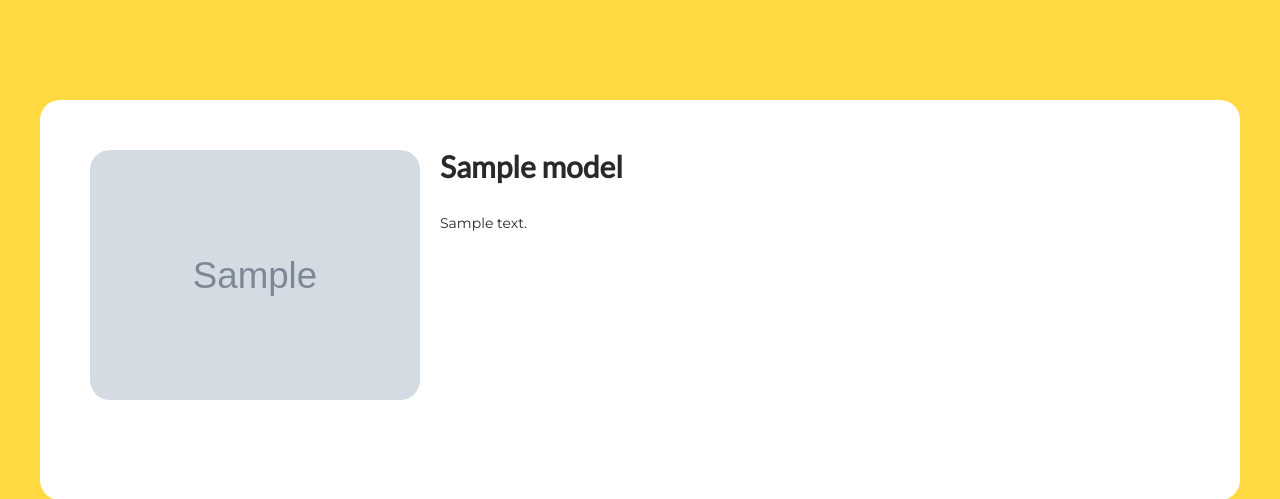
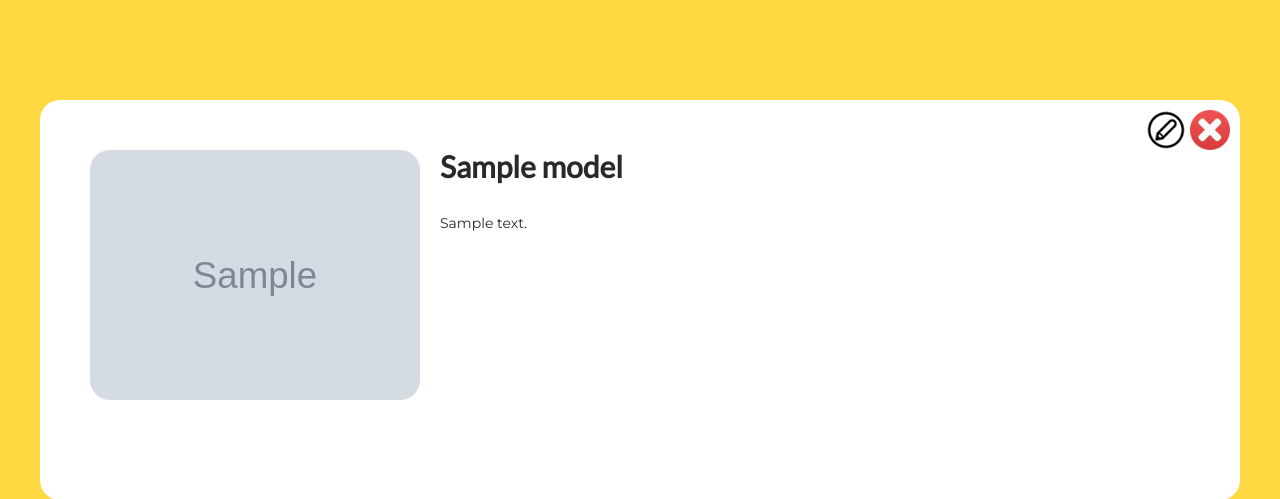
Before and after one commit to Litvinka/Portfolio, a Yii app: template views/elements/view.php in a window 1280 px wide. Shown: the part 81-580 px from the top of the page. Run offline with PHP 8.4 and a stand-in for Yii, Linux system fonts and the light colour scheme; the template is opened without the code that fills it: most values are stand-ins (such as "Sample title", 1, 10 or a date in 2020); grey boxes marked "Sample" are stand-in pictures; data that the repository does not hold is empty; some libraries are stand-ins or nearby versions.

Commit message:
11.07.2019

```diff
--- a/controllers/UsersController.php
+++ b/controllers/UsersController.php
@@ -41,6 +41,9 @@ class UsersController extends Controller
     public function actionAbout($id){
         $model = User::find()->where(['id'=>$id])->one();
         $profession = Profession::find()->where(['user_id' => $id])->all();
+        if(Yii::$app->user->isGuest || Yii::$app->user->identity->id!=$model->id){
+            $profession = Profession::find()->where(['user_id' => $id, 'visibility_id' => '1'])->all();
+        }
     	return $this->render('about', [
             'model' => $model, 'profession'=>$profession,
         ]);
--- a/views/elements/view.php
+++ b/views/elements/view.php
@@ -15,6 +15,11 @@ $this->params['breadcrumbs'][] = $this->title;
 
 <div class="details-prof">
 
+    <div class="element-group-btn">
+         <a href="<?=Url::to(['element/create','id'=>$model->id])?>"><img src="/portfolio/web/files/edit.png"></a>
+         <a href="<?=Url::to(['element/delete','id'=>$model->id])?>"><img src="/portfolio/web/files/delete.png"></a>
+    </div>
+
     <div class="details-prof-photos" >
         <div class="prof-l-img" style="background-image:url(<?=Html::encode($model->main_photo)?>)"></div>
         <div class="prof-s-img"></div>
--- a/web/css/site.css
+++ b/web/css/site.css
@@ -335,6 +335,7 @@ div.profession-list-block{
     border-radius: 20px;
     justify-content: space-between;
     background-color: white;
+    position: relative;
 }
 .details-prof-photos{
     display: flex;
@@ -357,6 +358,15 @@ div.profession-list-block{
 .details-prof-about h2{
     color: #292929;
     text-align: left;
+}
+.element-group-btn{
+    position: absolute;
+    top: 10px;
+    right: 10px;
+}
+.element-group-btn img{
+    width:40px;
+    height:40px;
 }
 /*Element page*/
 
```
Also changed, not shown: web/files/delete.png (added), web/files/edit.png (added), web/files/users_photo/DSC_0652.jpg (deleted).
